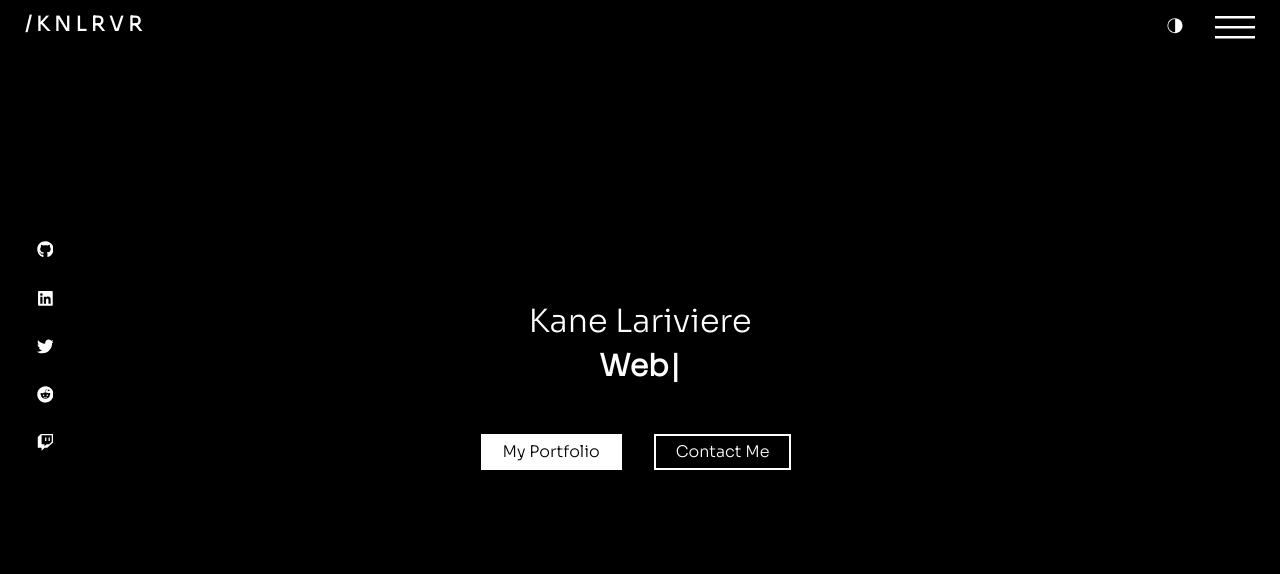
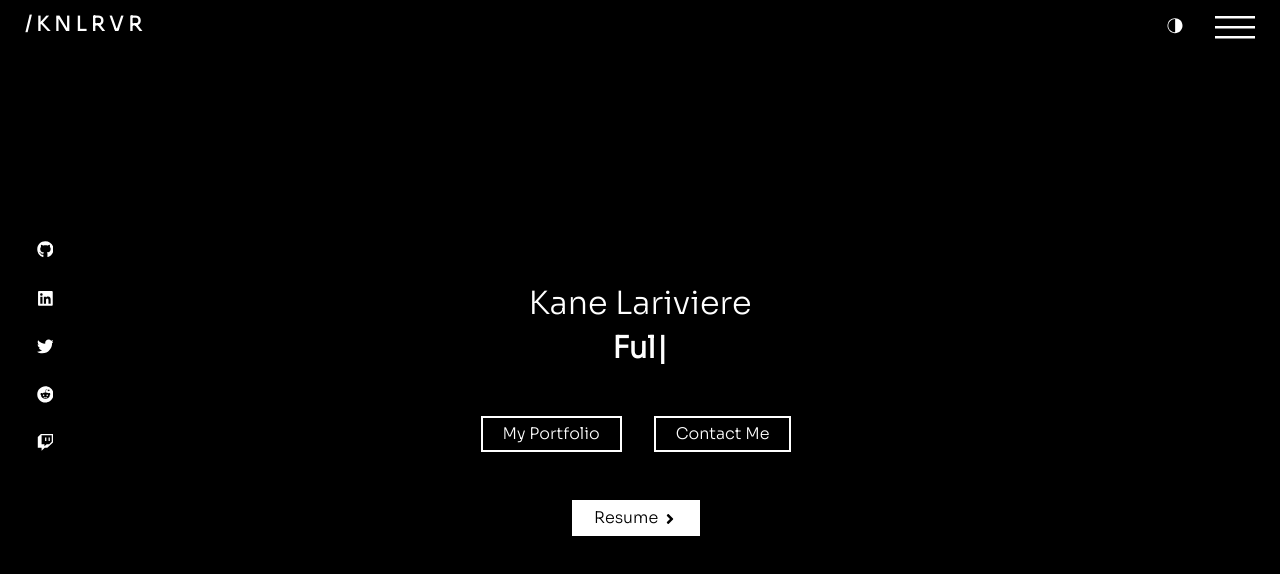
Before and after one commit to knlrvr/portfolio, a React (Create React App) app: page / in a window 1280 px wide. Shown: the top 574 px of the page. Built offline with nearby package versions, Linux system fonts and the light colour scheme.

Commit message:
updated layout

```diff
--- a/public/index.html
+++ b/public/index.html
@@ -7,7 +7,7 @@
     <meta name="theme-color" content="#000000" />
     <meta
       name="description"
-      content="Web site created using create-react-app"
+      content="Kane Lariviere | Personal Portfolio"
     />
 
     <link rel="stylesheet"
--- a/src/components/header/index.js
+++ b/src/components/header/index.js
@@ -52,7 +52,7 @@ const Headermain = () => {
             <div className="d-flex">
             <a href="https://github.com/knlrvr">Github</a>
             <a href="https://linkedin.com/in/kane-lariviere">LinkedIn</a>
-            <a href="https://twitter.com/kanelariviere_">Twitter</a>
+            <a href="https://twitter.com/knlrvr">Twitter</a>
             </div>
             <p className="copyright m-0"> &copy; 2022 Kane Lariviere </p>
           </div>
--- a/src/components/header/style.css
+++ b/src/components/header/style.css
@@ -39,52 +39,6 @@
     color: var(--text-color-2);
 }
 
-.br-top,
-.br-bottom,
-.br-right,
-.br-left {
-    position: fixed;
-    z-index: 999999;
-    background: var(--primary-color);
-}
-
-.br-top {
-    top: 0;
-    height: 10px;
-    left: 0;
-    width: 100%;
-}
-
-.br-bottom {
-    bottom: 0;
-    left: 0;
-    height: 10px;
-    width: 100%;
-}
-
-.br-right {
-    width: 10px;
-    right: 0;
-    top: 0;
-    height: 100%;
-}
-
-.br-left {
-    width: 10px;
-    left: 0;
-    top: 0;
-    height: 100%;
-}
-
-.cortina__wrapper-menu {
-    position: relative;
-    width: 100%;
-    padding-top: 5em;
-    padding-bottom: 3em;
-    height: 100%;
-    overflow-y: auto;
-}
-
 .site__navigation {
     height: 100%;
     left: 0;
@@ -99,20 +53,6 @@
     visibility: visible !important;
 }
 
-.main__menu_ul,
-.menu_right {
-    opacity: 0;
-    position: relative;
-    transition: 0.5s;
-    transition-delay: 0s;
-    visibility: hidden;
-    z-index: 100;
-}
-
-.menu_right {
-    text-align: center;
-}
-
 .site__navigation.menu__opened .main__menu_ul,
 .site__navigation.menu__opened .menu_right {
     opacity: 1;
@@ -120,12 +60,12 @@
     visibility: visible;
 }
 
-.site__navigation .main__menu_ul li {
+.site__navigation li {
     list-style: none;
     margin: 10px 0;
 }
 
-.site__navigation .main__menu_ul li a {
+.site__navigation li a {
     color: var(--text-color);
     display: block;
     font-size: 2.5rem;
@@ -161,7 +101,7 @@
     padding-left: 0;
 }
 
-@media (min-width: 992px) {
+@media (min-width: 999px) {
     .the_menu {
         padding-top: 10vh;
         padding-bottom: 10vh;
@@ -184,7 +124,7 @@
     color: #777;
 }
 
-@media (min-width: 768px) {
+@media (min-width: 999px) {
     .the_menu .menu_item>a {
         font-size: 4.8vw;
     }
@@ -202,3 +142,7 @@
     margin-right: 10px;
     text-decoration: none;
 }
+
+.menu_footer a:hover {
+    color: #777;
+}
--- a/src/pages/About/index.js
+++ b/src/pages/About/index.js
@@ -10,7 +10,7 @@ export const About = () => {
         <Helmet>
           <meta charSet="utf-8" />
           <title> About | Kane Lariviere </title>
-          <meta name="description" content="" />
+          <meta name="description" content="About | Kane Lariviere" />
         </Helmet>
         <Row className="mb-5 mt-3 mx-1">
           <Col lg="12">
--- a/src/pages/Contact/index.js
+++ b/src/pages/Contact/index.js
@@ -38,7 +38,7 @@ export const Contact = () => {
           console.log(result.text);
           setFormData({
             loading: false,
-            alertmessage: "Sent! Thank you!",
+            alertmessage: "Sent! Thank you! I'll get back to you as soon as I can!",
             variant: "success",
             show: true,
           });
@@ -67,7 +67,7 @@ export const Contact = () => {
       <Container>
         <Helmet>
           <title>Contact | Kane Lariviere</title>
-          <meta name="description" content="Contact Kane Lariviere" />
+          <meta name="description" content="Contact | Kane Lariviere" />
         </Helmet>
         <Row className="mb-5 mt-3">
           <Col lg="12">
--- a/src/pages/Home/index.js
+++ b/src/pages/Home/index.js
@@ -3,6 +3,8 @@ import "./style.css";
 import { Helmet, HelmetProvider } from "react-helmet-async";
 import Typewriter from "typewriter-effect";
 import { Link } from "react-router-dom";
+import { FaAngleRight } from "react-icons/fa";
+import resume from "../../documents/Kane-Lariviere.pdf";
 
 export const Home = () => {
   return (
@@ -23,7 +25,7 @@ export const Home = () => {
                     options={{
                       strings: [
                         'Software Engineer',
-                        'Web Developer',
+                        'Full Stack Web Developer',
                         'UI & UX Designer',
                         'Artist'
                       ],
@@ -35,7 +37,7 @@ export const Home = () => {
                 </h1>
                 <div className="intro_btn-action pb-5">
                   <Link to="/portfolio">
-                    <div id="button_p" className="ac_btn btn ">
+                    <div id="button_s" className="ac_btn btn ">
                       My Portfolio
                       <div className="ring one"></div>
                       <div className="ring two"></div>
@@ -43,13 +45,22 @@ export const Home = () => {
                     </div>
                   </Link>
                   <Link to="/contact">
-                    <div id="button_h" className="ac_btn btn">
+                    <div id="button_s" className="ac_btn btn">
                       Contact Me
                       <div className="ring one"></div>
                       <div className="ring two"></div>
                       <div className="ring three"></div>
                     </div>
                   </Link>
+                </div>
+                <div id="button_r" className="ac_btn btn">
+                  <a href={resume} target="_blank"
+                     rel="noreferrer">
+                      Resume <FaAngleRight />
+                  </a>
+                  <div className="ring one"></div>
+                  <div className="ring two"></div>
+                  <div className="ring three"></div>
                 </div>
               </div>
             </div>
--- a/src/pages/Home/style.css
+++ b/src/pages/Home/style.css
@@ -128,6 +128,8 @@
     z-index: -3;
 }
 
+/*
+
 #button_p {
     background: var(--secondary-color);
     color: var(--primary-color);
@@ -138,7 +140,27 @@
     background-color: var(--primary-color);
 }
 
-#button_h:hover {
+*/
+
+#button_s:hover {
     color: var(--secondary-color);
     background-color: var(--primary-color);
 }
+
+#button_r {
+    background-color: var(--secondary-color);
+    color: var(--primary-color);
+}
+
+#button_r a {
+    color: var(--primary-color);
+}
+
+#button_r a:hover {
+    color: var(--secondary-color);
+}
+
+#button_r:hover {
+    color: var(--secondary-color);
+    background-color: var(--primary-color);
+}
--- a/src/pages/Portfolio/index.js
+++ b/src/pages/Portfolio/index.js
@@ -9,8 +9,8 @@ export const Portfolio = () => {
       <Container className="About-header">
         <Helmet>
           <meta charSet="utf-8" />
-          <title> Portfolio | Kane Lariviere </title>{" "}
-          <meta name="description" content="..." />
+          <title> Portfolio | Kane Lariviere </title>
+          <meta name="description" content="Portfolio | Kane Lariviere" />
         </Helmet>
         <Row className="mb-5 mt-3 mx-1">
           <Col lg="12">
@@ -60,7 +60,7 @@ export const Portfolio = () => {
                     React | Redux | Styled Components
                   </p>
                   <p className="card-text">
-                    A responsive Tesla website clone, remade to represent
+                    A Tesla website clone, remade to represent
                     Ferd (Ford).
                   </p>
                   <div className="btn-group">
@@ -133,8 +133,9 @@ export const Portfolio = () => {
                     HTML | CSS | JavaScript
                   </p>
                   <p className="card-text">
-                  A to do app that uses local storage to save your items & name.
-                  Color code and categorizes your tasks based on input.
+                  A to do app that uses local storage to save your name (user) and
+                  the tasks you add. Color codes and categorizes your tasks based
+                  on input.
                   </p>
                   <div className="btn-group">
                     <a href="https://github.com/knlrvr/to-do">
@@ -172,7 +173,8 @@ export const Portfolio = () => {
                   <p className="card-text">
                     A website for a fictional yet still very nefarious
                     company, Vault-Tec, which is based in the Fallout
-                    game series.
+                    game series. This site is simple and to the point,
+                    unlike the company it represents.
                   </p>
                   <div className="btn-group">
                     <a href="https://github.com/knlrvr/vault-tec/">
```
Also changed, not shown: public/manifest.json, 1 other file (tests, documents, lock files or other folders).
